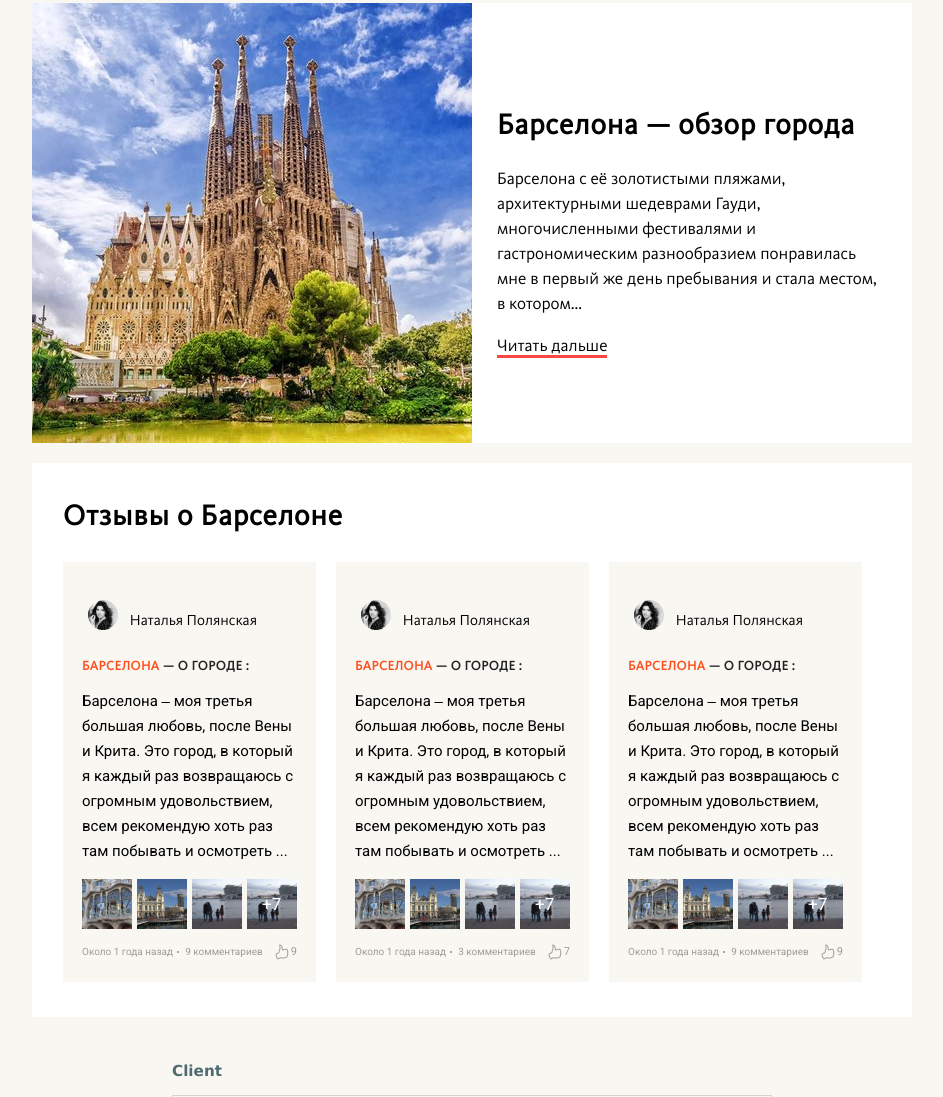
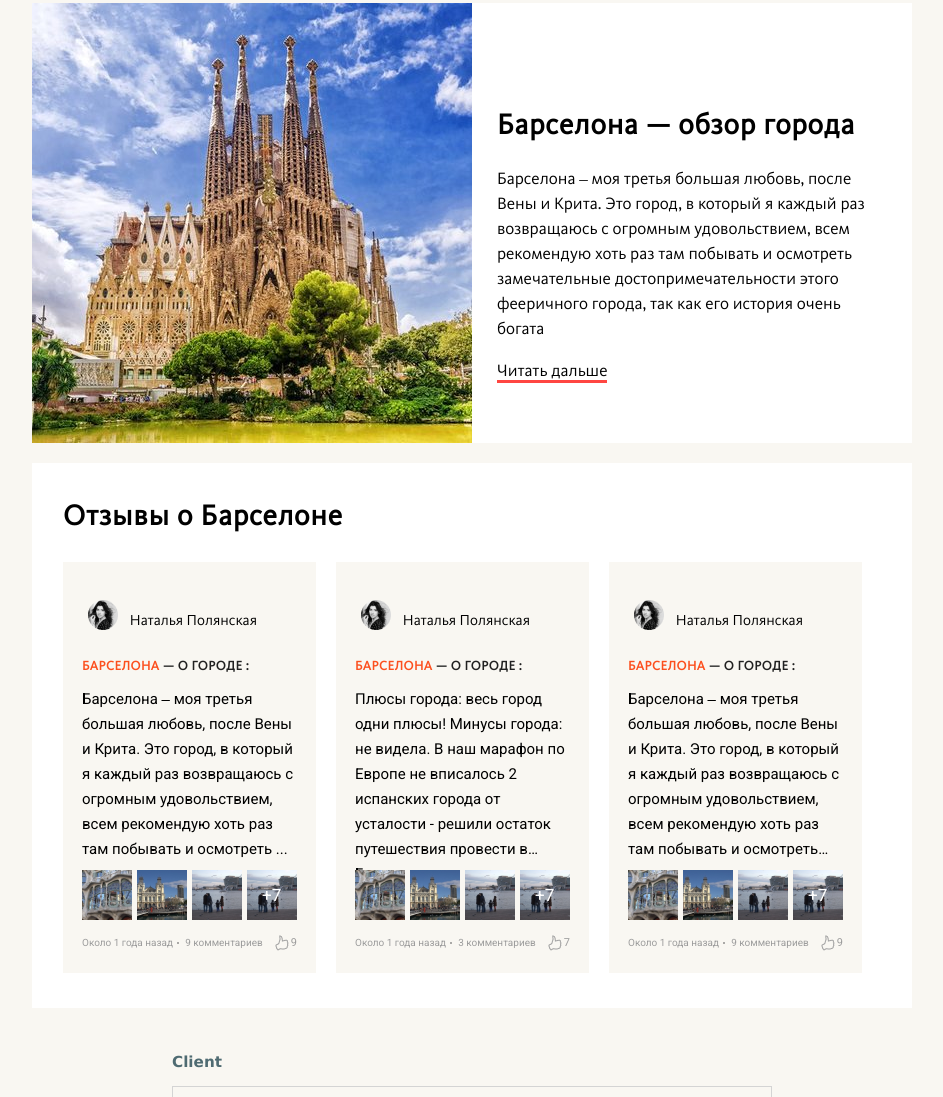
Before and after one commit to Julianbgs/barcelona-viewApp, a plain HTML site: page client/index.html in a window 1280 px wide. Shown: the part 107-1204 px from the top of the page, without its empty margins (168-1111 px from the left). Drawn offline with nearby package versions, Linux system fonts and the light colour scheme; no server answers; a web font is replaced by a local one.

Commit message:
overflow ellipsis

```diff
--- a/client/css/style.css
+++ b/client/css/style.css
@@ -180,6 +180,15 @@ body {
     font-size: 15px;
     line-height: 25px;
     color: #000000;
+    display: block;
+    display: -webkit-box;
+    max-width: 100%;
+    height: 183px;
+    margin: 0 auto;
+    -webkit-line-clamp: 7;
+    -webkit-box-orient: vertical;
+    overflow: hidden;
+    text-overflow: ellipsis;
 }
 
 .review__slide-gallery {
--- a/client/index.html
+++ b/client/index.html
@@ -20,9 +20,12 @@
             </div>
             <div class="city__wrap-descr">
                 <h1 class="city__title"> Барселона — обзор города </h1>
-                <p class="city__descr"> Барселона с её золотистыми пляжами, архитектурными шедеврами Гауди,
-                    многочисленными фестивалями и гастрономическим разнообразием понравилась мне в первый же день
-                    пребывания и стала местом, в котором... </p>
+                <p class="city__descr"> Барселона ‒ моя третья большая любовь, после Вены и
+                    Крита.
+                    Это город,
+                    в который я каждый раз возвращаюсь с огромным удовольствием, всем
+                    рекомендую хоть раз там
+                    побывать и осмотреть замечательные достопримечательности этого фееричного города, так как его история очень богата </p>
                 <a href="#" class="city__link"> Читать дальше </a>
             </div>
         </div>
@@ -120,12 +123,11 @@
                             <h3 class="review__slide-body--title"><span class="review__text-color"> Барселона </span> —
                                 о
                                 городе :</h3>
-                            <p class="review__slide-body--descr">Барселона ‒ моя третья большая любовь, после Вены и
-                                Крита.
-                                Это город,
-                                в который я каждый раз возвращаюсь с огромным удовольствием, всем
-                                рекомендую хоть раз там
-                                побывать и осмотреть ...</p>
+                            <p class="review__slide-body--descr">Плюсы города: весь город одни плюсы! Минусы города: не
+                                видела. В наш марафон по
+                                Европе не вписалось 2 испанских города от усталости - решили
+                                остаток путешествия провести в
+                                Барселоне, впечатления незабываемые, город волшебный, впечатлений море</p>
                             <div class="review__slide-gallery">
                                 <a href="img/gallery-1.png" data-fancybox="image" class="review__slide-gallery--link">
                                     <div class="review__slide-gallery--img">
@@ -200,7 +202,7 @@
                                 Это город,
                                 в который я каждый раз возвращаюсь с огромным удовольствием, всем
                                 рекомендую хоть раз там
-                                побывать и осмотреть ...</p>
+                                побывать и осмотреть замечательные достопримечательности этого фееричного города, так как его история очень богата</p>
                             <div class="review__slide-gallery">
                                 <a href="img/gallery-1.png" data-fancybox="image" class="review__slide-gallery--link">
                                     <div class="review__slide-gallery--img">
@@ -270,12 +272,11 @@
                             <h3 class="review__slide-body--title"><span class="review__text-color"> Барселона </span> —
                                 о
                                 городе :</h3>
-                            <p class="review__slide-body--descr">Барселона ‒ моя третья большая любовь, после Вены и
-                                Крита.
-                                Это город,
-                                в который я каждый раз возвращаюсь с огромным удовольствием, всем
-                                рекомендую хоть раз там
-                                побывать и осмотреть ...</p>
+                            <p class="review__slide-body--descr">Плюсы города: весь город одни плюсы! Минусы города: не
+                                видела. В наш марафон по
+                                Европе не вписалось 2 испанских города от усталости - решили
+                                остаток путешествия провести в
+                                Барселоне, впечатления незабываемые, город волшебный, впечатлений море</p>
                             <div class="review__slide-gallery">
                                 <a href="img/gallery-1.png" data-fancybox="image" class="review__slide-gallery--link">
                                     <div class="review__slide-gallery--img">
```
